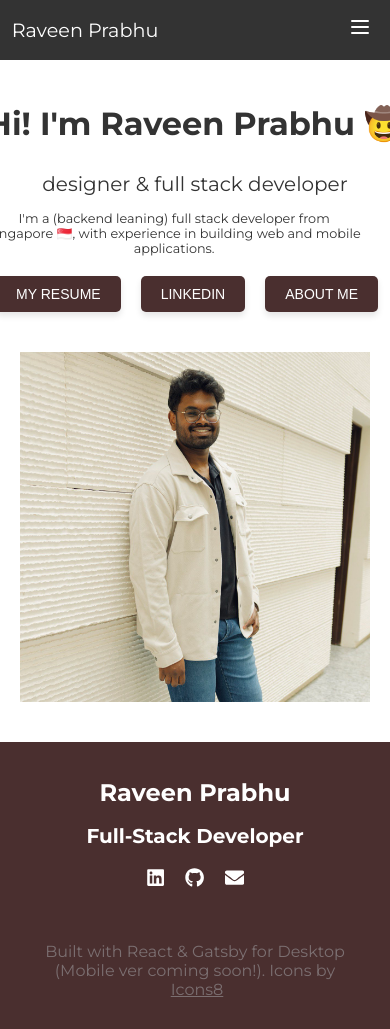
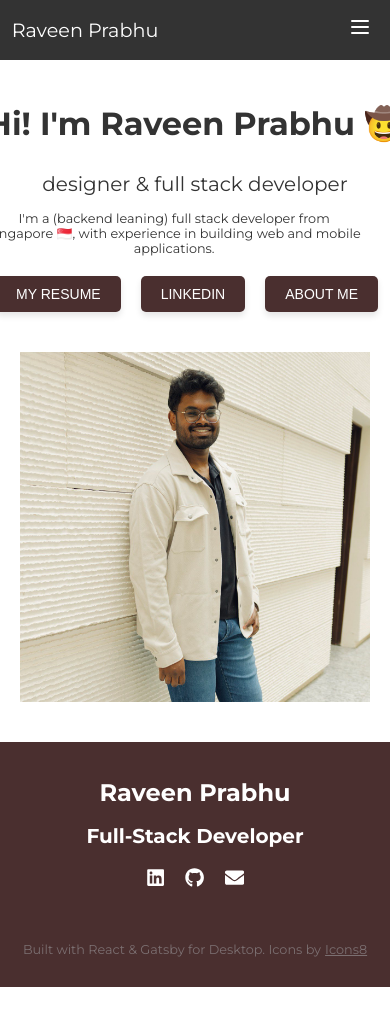
Before and after one commit to itsraveen/personal-portfolio, a Gatsby site: page / in a window 390 px wide. After the commit the page ends 987 px from the top, so only its background shows below. Built offline with nearby package versions, Linux system fonts and the light colour scheme; Gatsby itself is replaced by a stand-in of ours.

Commit message:
Adjust footerbar font size

```diff
--- a/src/components/css/footerbar.module.css
+++ b/src/components/css/footerbar.module.css
@@ -76,14 +76,10 @@ html, body {
   }
 
   .content p {
-    font-size: 1em;
+    font-size: 0.8em;
   }
 
   .icons {
     font-size: 1.2em;
   }
-
-  .builtby {
-    font-size: 0.7rem;
-  }
 }
--- a/src/components/js/footerbar.js
+++ b/src/components/js/footerbar.js
@@ -20,7 +20,7 @@ const FooterBar = () => {
           </a>
         </div>
         <p className={styles.builtby}>
-          Built with React & Gatsby for Desktop (Mobile ver coming soon!).
+          Built with React & Gatsby for Desktop.
           Icons by <a href="https://icons8.com/" target="_blank" rel="noopener noreferrer">Icons8</a>
         </p>
       </div>
```
